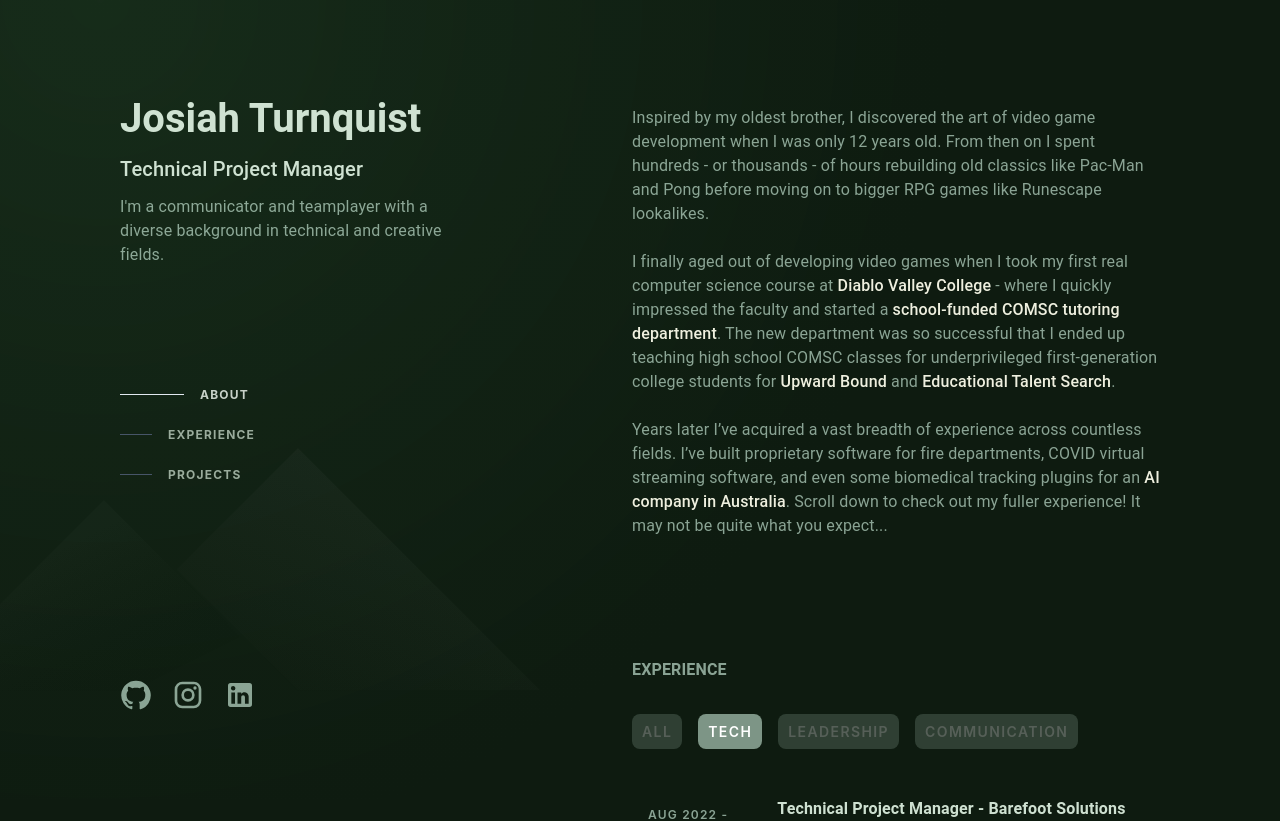
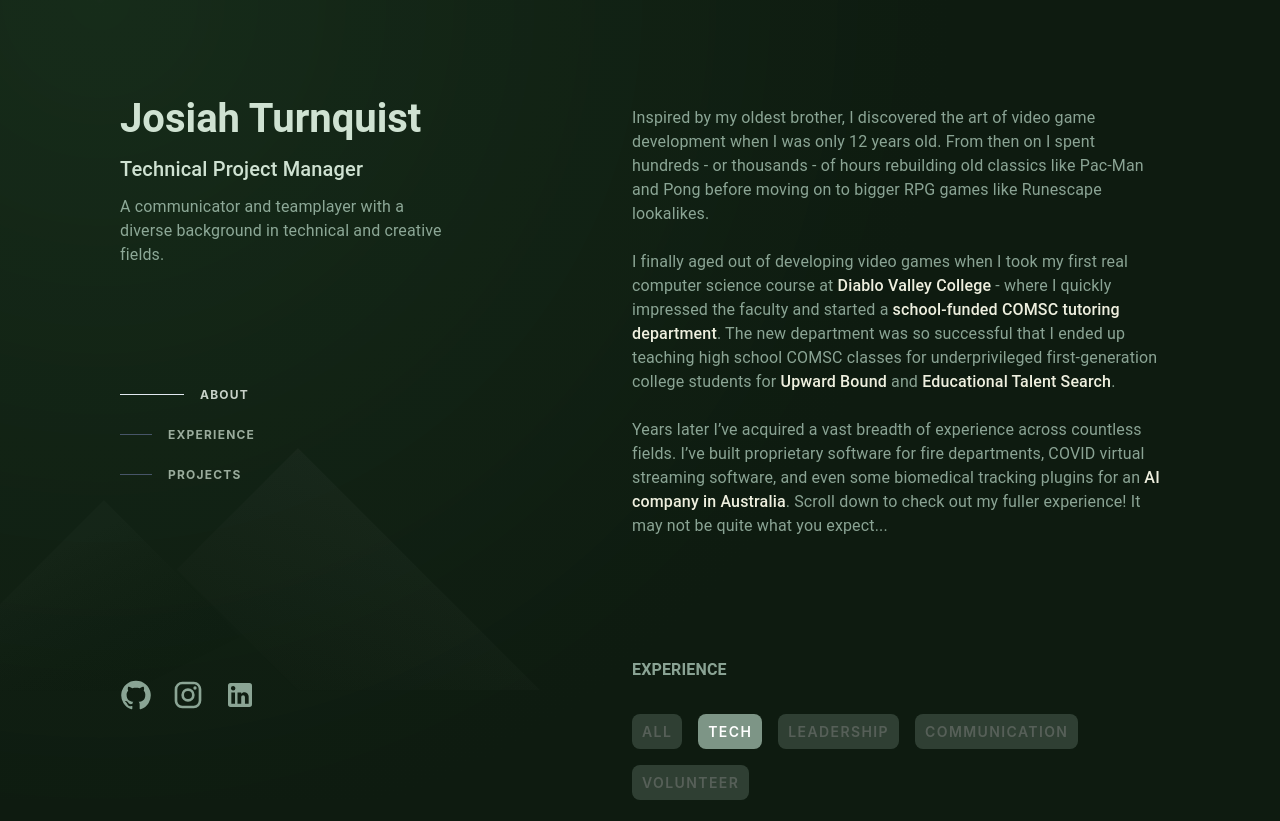
Before and after one commit to Josiah-Turnquist/josiahturnquist, a React (Create React App) app: page / in a window 1280 px wide. Shown: the top 821 px of the page. Built offline with nearby package versions, Linux system fonts and the light colour scheme.

Commit message:
added section filter

```diff
--- a/src/data.js
+++ b/src/data.js
@@ -2,13 +2,14 @@
 import resume from './resume-v1.png';
 import ennui from './text-based-game.png';
 
-export const textSnippet = "I'm a communicator and teamplayer with a diverse background in technical and creative fields.";
+export const textSnippet = "A communicator and teamplayer with a diverse background in technical and creative fields.";
 
 export const sections = [
     'All',
     'Tech',
     'Leadership',
-    'Communication'
+    'Communication',
+    'Volunteer'
 ]
 
 export const experienceList = [
@@ -20,7 +21,7 @@
         url: 'https://www.barefootsolutions.com/',
         description: 'This role includes COO, CTO, Project Manager, and Product Manager all wrapped up into one title. I work closely with stakeholders, designers, engineers, and lawyers to get complex and diverse products made on time and within budget.',
         tags: ['Public Speaking', 'Technical Knowledge', 'CSS', 'Quality Assurance', 'AWS', 'Google Analytics 4'],
-        sections: ['Tech', 'Public Speaking'],
+        sections: ['Tech', 'Public Speaking', 'Communication'],
     },
     {
         beginDate: 'Mar 2021',
@@ -30,7 +31,7 @@
         url: 'https://sdgrove.org/',
         description: 'As the acting founder of the Grove Café I\m responsible for training, scheduling, upkeep, and so on. We match a typical Starbucks\' production rate in just a few hours per sunday.',
         tags: ['Leadership', 'Quality Assurance', 'Food & Beverage', 'Team Building', 'Pastoring'],
-        sections: ['Volunteer', 'Customer Service', 'Leadership', 'Entrepreneur'],
+        sections: ['Volunteer', 'Customer Service', 'Leadership', 'Entrepreneur', 'Communication'],
     },
     {
         beginDate: 'Nov 2021',
@@ -40,7 +41,7 @@
         url: 'https://www.togetherai.com/',
         description: 'Integrated togetherAI with health data provider services to better analyze anomalies of children\'s wellbeing.',
         tags: ['Vue.js', 'Tailwind', 'TypeScript', 'Mobile Development', 'AWS', ],
-        sections: ['Tech'],
+        sections: ['Tech', 'Communication'],
     },
     {
         beginDate: 'Nov 2020',
@@ -60,7 +61,7 @@
         url: 'https://www.dvc.edu/',
         description: 'Normally a role only allowed for graduates that completed a Master\'s program already, I was responsible for all the tasks of a regular college campus instructor.',
         tags: ['Lecturing', 'Teaching', 'Communication', 'Public Speaking', 'Microsoft'],
-        sections: ['Tech'],
+        sections: ['Communication'],
     },
     {
         beginDate: 'May 2020',
@@ -90,7 +91,7 @@
         url: 'https://www.dvc.edu/',
         description: 'Founder, Hiring Manager, and Lead Tutor for our tutoring department. This is a small team of the most expert student-programmers.',
         tags: ['Teaching', 'Communication', 'Public Speaking', 'Tutoring', 'Education'],
-        sections: ['Tech', 'Education', 'Communication'],
+        sections: ['Tech', 'Leadership', 'Education', 'Communication'],
     },
     {
         beginDate: 'Jun 2019',
@@ -100,7 +101,7 @@
         url: 'https://www.dvc.edu/enrollment/ets/trio.html',
         description: 'The sole instructor for federally-funded computer science classes. The target audience is underprivileged first-generation college students. I hand-tailored each curriculum with regular and close student mentorship.',
         tags: ['Lecturing', 'Teaching', 'Communication', 'Public Speaking', 'Tutoring', 'Education'],
-        sections: ['Tech', 'Education', 'Communication'],
+        sections: ['Tech', 'Leadership', 'Education', 'Communication'],
     },
     {
         beginDate: 'Jun 2019',
@@ -115,12 +116,12 @@
     {
         beginDate: 'Mar 2018',
         endDate: 'Jul 2020',
-        position: 'Club CEO/Coordinator',
+        position: 'Club Founder & Coordinator',
         company: 'Cru',
         url: 'https://www.cru.org/',
         description: 'Club founder/coordinator of the largest Christian club on campus. As the primary facilitator I led multiple Bible studies regularly, hosted events, and welcomed new attendees every week.',
         tags: ['Teaching', 'Communication', 'Leadership', 'Pastoring', 'Public Speaking', 'Education'],
-        sections: ['Education', 'Volunteer', 'Communication', 'Leadership'],
+        sections: ['Education', 'Volunteer', 'Leadership', 'Communication'],
     },
     {
         beginDate: 'Jul 2015',
@@ -130,7 +131,7 @@
         url: 'https://www.koinoniaconferencegrounds.org/',
         description: 'As a veteran counselor I was responsible for leading regular Bible studies, compassionately instructing/disciplining kids, and directly them to all events.',
         tags: ['Teaching', 'Communication', 'Leadership', 'Pastoring', 'Public Speaking', 'Education'],
-        sections: ['Education', 'Volunteer', 'Communication', 'Leadership'],
+        sections: ['Education', 'Volunteer', 'Leadership', 'Communication'],
     },
 ]
 
```
